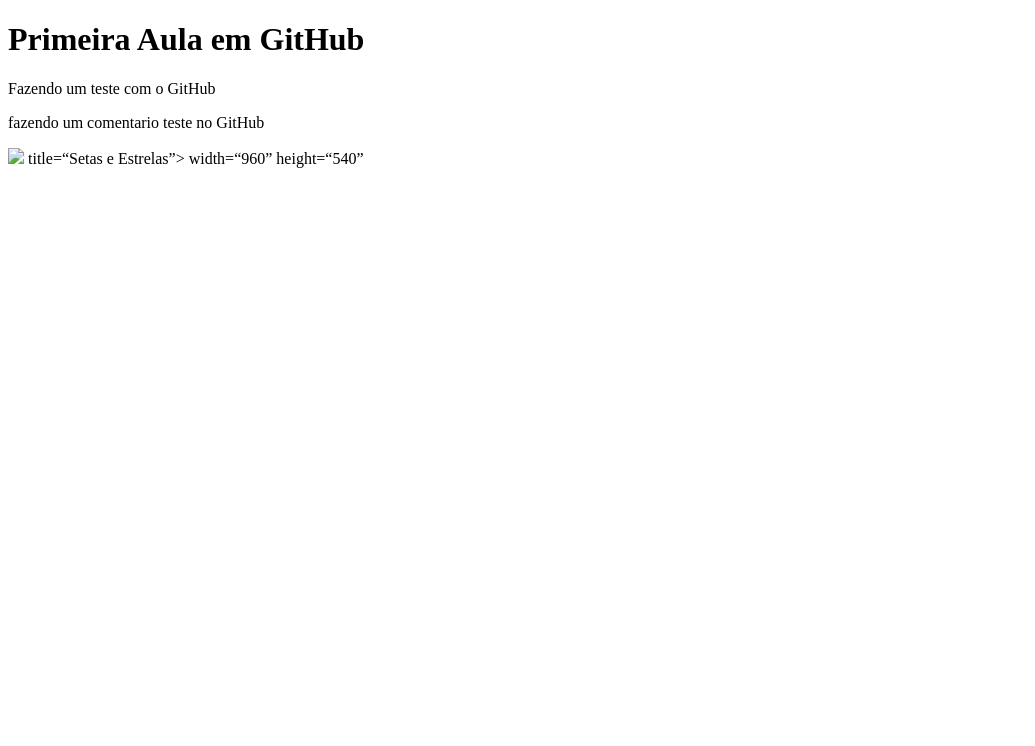
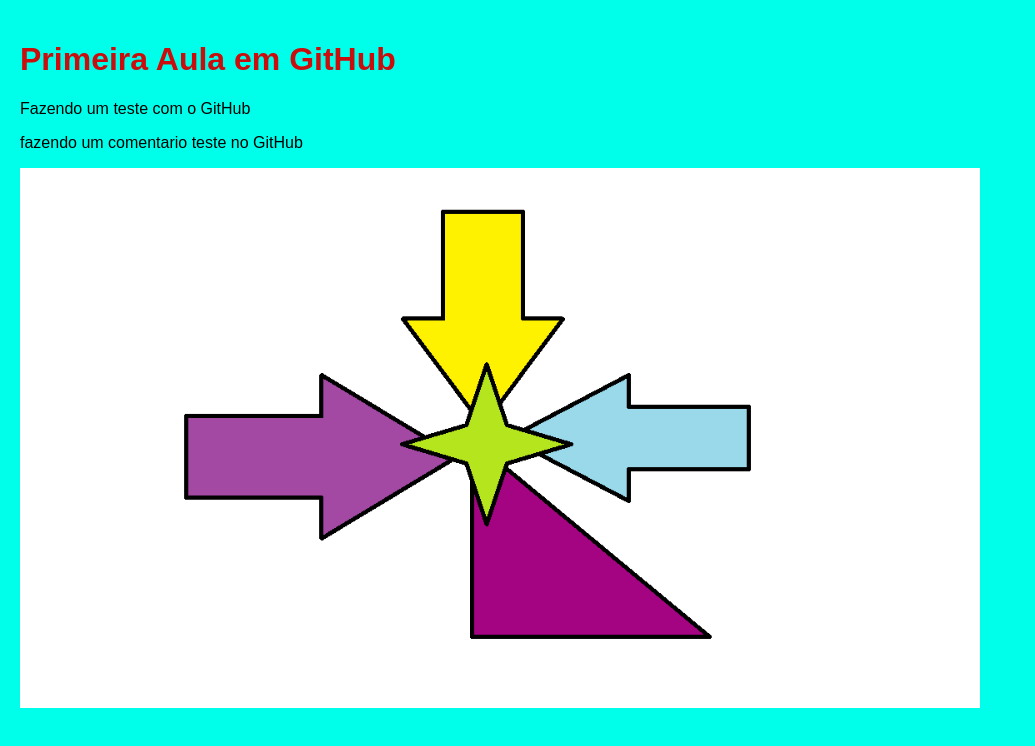
Before and after one commit to horusbin/AulaGithub, a plain HTML site: page index.html in a window 1280 px wide. Shown: the whole page, without its empty margins (0-1035 px from the left). Drawn offline with Linux system fonts and the light colour scheme.

Commit message:
Adição de imagens ver 0.1 ao repositorio do Github

```diff
--- a/index.html
+++ b/index.html
@@ -4,14 +4,29 @@
     <meta charset="UTF-8">
     <meta name="viewport" content="width=device-width, initial-scale=1.0">
     <title>Primeira Aula em GitHub</title>
+    <style>
+        body {
+            font-family: Arial, sans-serif;
+            margin: 0;
+            padding: 20px;
+            background-color: #00ffea;
+        }
+        h1 {
+            color: #ca0d0d;
+        }
+        p {
+            color: #000000;
+        }
+        img {
+            width: 960px;
+            height: 540px;
+        }
+    </style>
 </head>
 <body>
     <h1>Primeira Aula em GitHub</h1>
     <p>Fazendo um teste com o GitHub</p>
     <p>fazendo um comentario teste no GitHub</p>
-    <img src=“images/tst.png”>
-         title=“Setas e Estrelas”>
-         width=“960”
-         height=“540”
+    <img src="images/tst.png" alt="Setas e Estrelas">
 </body>
 </html>
```
